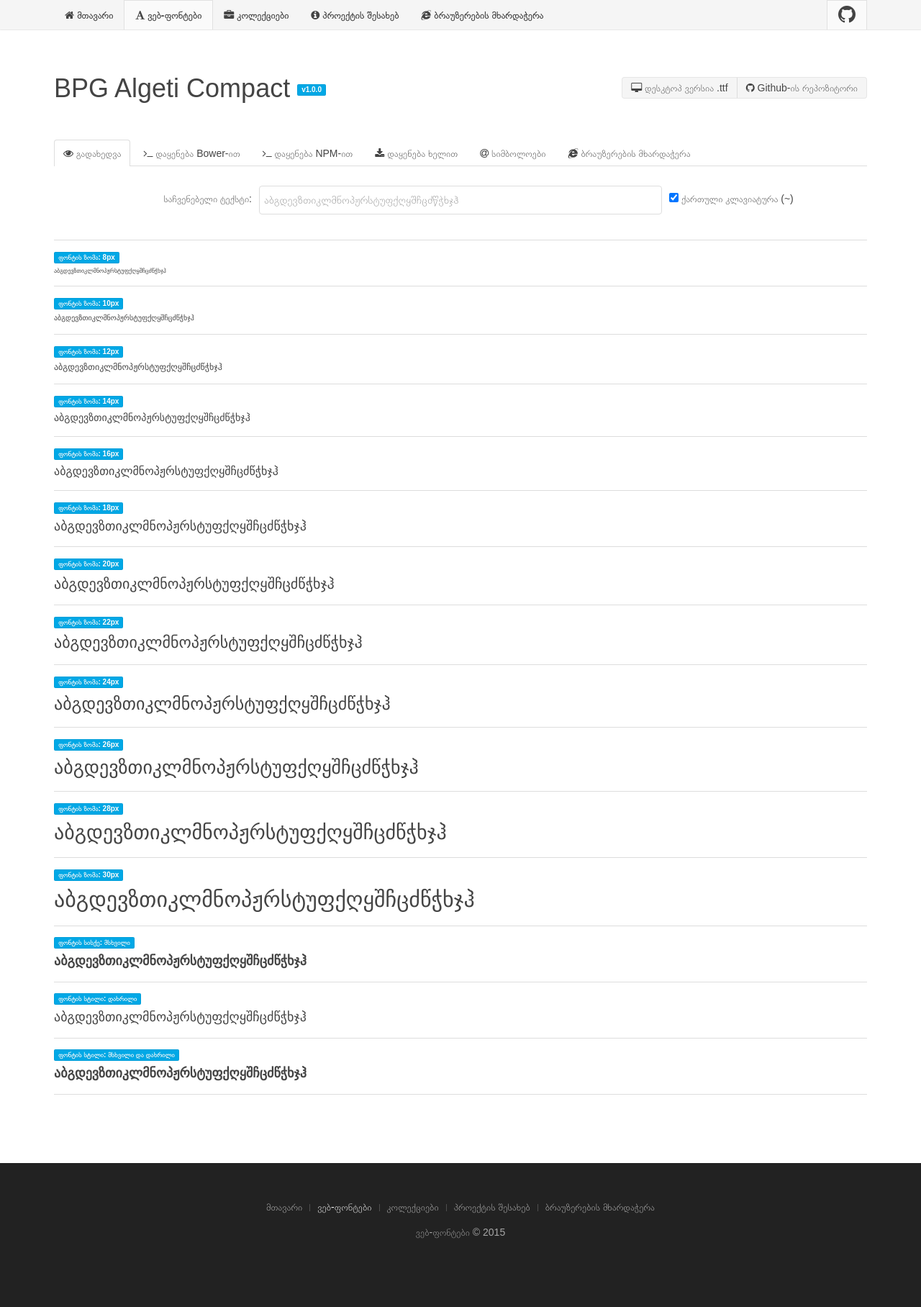
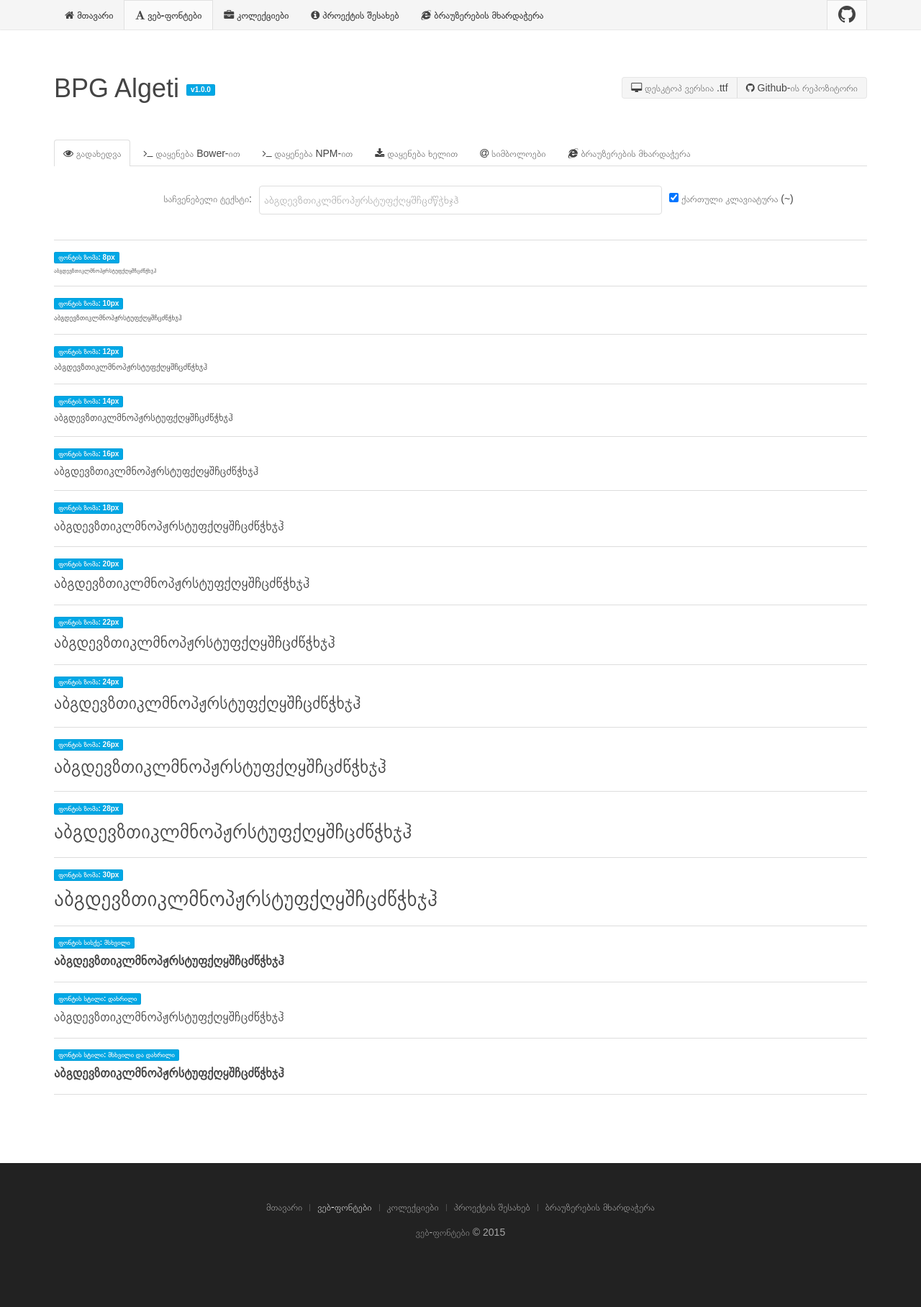
Before and after one commit to web-fonts/web-fonts.github.io, a Jekyll site: the page built from _fonts/bpg-algeti.md, in a window 1280 px wide. Shown: the whole page at 72% size. Built offline with Jekyll 4.4.1, drawn with Linux system fonts in a browser that asks for light colours.

Commit message:
algeti fix

```diff
--- a/_fonts/bpg-algeti.md
+++ b/_fonts/bpg-algeti.md
@@ -1,4 +1,4 @@
 ---
-title: BPG Algeti Compact
-desktop: http://fonts.ge/ka/font/101/BPG-Algeti-Compact
+title: BPG Algeti
+desktop: http://fonts.ge/ka/font/99/BPG-Algeti
 ---
```
Also changed, not shown: _fonts/bpg-algeti-compact.md (+2 -2 lines).
